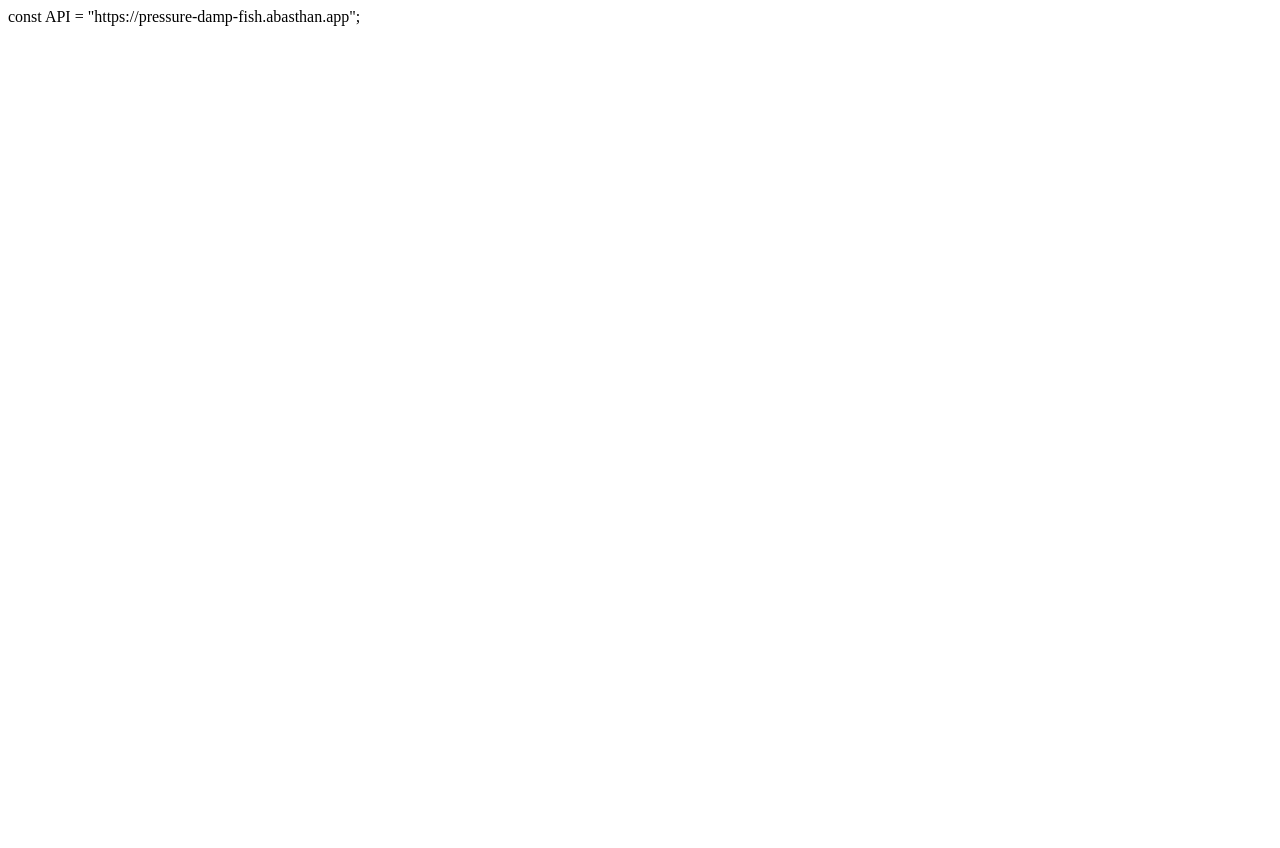
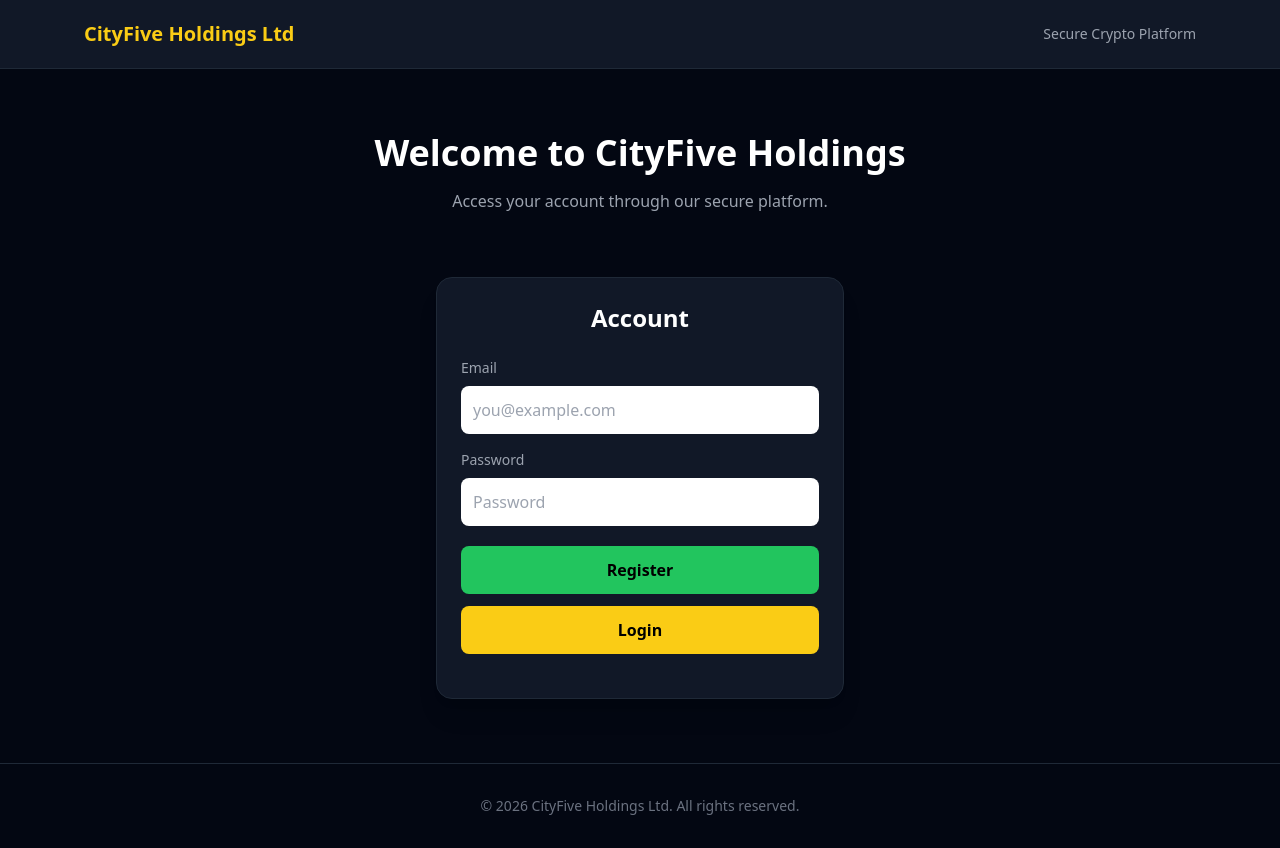
Before and after one commit to cityfive1/cityfive-platform, a website: page index.html in a window 1280 px wide. Before the commit the page ends 800 px from the top, so only its background shows below. Drawn offline with nearby package versions, Linux system fonts and the light colour scheme.

Commit message:
Update index.html

```diff
--- a/index.html
+++ b/index.html
@@ -1,2 +1,133 @@
+<!DOCTYPE html>
+<html lang="en">
+<head>
+  <meta charset="UTF-8">
+  <meta name="viewport" content="width=device-width, initial-scale=1.0">
+  <title>CityFive Holdings Ltd</title>
 
-const API = "https://pressure-damp-fish.abasthan.app";
+  <script src="https://cdn.tailwindcss.com"></script>
+</head>
+
+<body class="bg-gray-950 text-white min-h-screen">
+
+  <!-- HEADER -->
+  <header class="bg-gray-900 border-b border-gray-800">
+    <div class="max-w-6xl mx-auto px-5 py-5 flex justify-between items-center">
+      <h1 class="text-xl font-bold text-yellow-400">
+        CityFive Holdings Ltd
+      </h1>
+
+      <span class="text-sm text-gray-400">
+        Secure Crypto Platform
+      </span>
+    </div>
+  </header>
+
+  <!-- HERO -->
+  <section class="text-center px-5 py-16">
+    <h2 class="text-4xl font-bold mb-4">
+      Welcome to CityFive Holdings
+    </h2>
+
+    <p class="text-gray-400 max-w-xl mx-auto">
+      Access your account through our secure platform.
+    </p>
+  </section>
+
+  <!-- AUTH CARD -->
+  <main class="max-w-md mx-auto px-5 pb-16">
+
+    <div class="bg-gray-900 border border-gray-800 rounded-2xl p-6 shadow-xl">
+
+      <h2 class="text-2xl font-semibold mb-6 text-center">
+        Account
+      </h2>
+
+      <label class="block text-sm text-gray-400 mb-2">
+        Email
+      </label>
+
+      <input
+        id="email"
+        type="email"
+        autocomplete="email"
+        placeholder="you@example.com"
+        class="w-full p-3 mb-4 rounded-lg bg-white text-black outline-none"
+      >
+
+      <label class="block text-sm text-gray-400 mb-2">
+        Password
+      </label>
+
+      <input
+        id="password"
+        type="password"
+        autocomplete="current-password"
+        placeholder="Password"
+        class="w-full p-3 mb-5 rounded-lg bg-white text-black outline-none"
+      >
+
+      <button
+        id="registerButton"
+        onclick="registerUser()"
+        class="w-full bg-green-500 hover:bg-green-600 text-black font-semibold p-3 rounded-lg mb-3"
+      >
+        Register
+      </button>
+
+      <button
+        id="loginButton"
+        onclick="loginUser()"
+        class="w-full bg-yellow-400 hover:bg-yellow-500 text-black font-semibold p-3 rounded-lg"
+      >
+        Login
+      </button>
+
+      <p id="message" class="text-center text-sm mt-5 text-gray-400"></p>
+
+    </div>
+
+    <!-- DASHBOARD -->
+    <div
+      id="dashboard"
+      class="hidden bg-gray-900 border border-gray-800 rounded-2xl p-6 mt-6 text-center"
+    >
+
+      <h2 class="text-2xl font-bold mb-3">
+        Dashboard
+      </h2>
+
+      <p id="userEmail" class="text-gray-400 mb-5"></p>
+
+      <button
+        onclick="logoutUser()"
+        class="bg-red-500 hover:bg-red-600 px-5 py-2 rounded-lg font-semibold"
+      >
+        Logout
+      </button>
+
+    </div>
+
+  </main>
+
+  <!-- FOOTER -->
+  <footer class="text-center text-gray-500 text-sm py-8 border-t border-gray-800">
+    © 2026 CityFive Holdings Ltd. All rights reserved.
+  </footer>
+
+
+  <script>
+
+    // Your live Abasthan backend
+    const API = "https://pressure-damp-fish.abasthan.app";
+
+
+    function showMessage(message, error = false) {
+      const messageBox = document.getElementById("message");
+
+      messageBox.innerText = message;
+
+      messageBox.className =
+        error
+          ? "text-center text-sm mt-5 text-red-400"
+          : "text-center text-sm mt-5 text-green-
```
